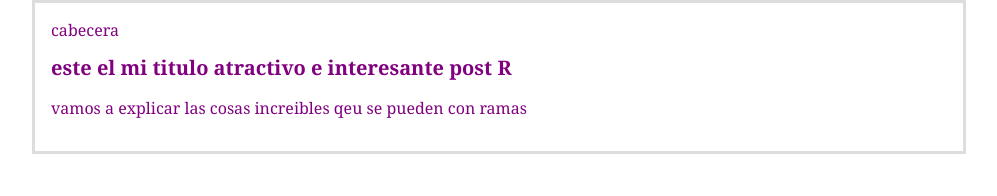
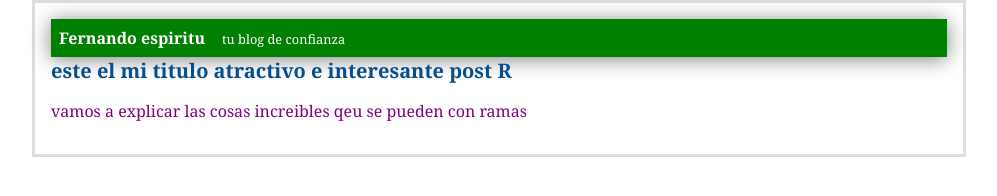
Before and after one commit to espiritu1/platzi-github, a plain HTML site: page index.html in a window 1280 px wide. Shown: the whole page, without its empty margins (141-1138 px from the left). Drawn offline with Linux system fonts and the light colour scheme.

Commit message:
finalizada la cebrcera con diseño verde

```diff
--- a/index.html
+++ b/index.html
@@ -11,7 +11,8 @@
 <body>
     <div id="container">
         <div id="cabecera">
-            cabecera
+            Fernando espiritu
+            <span id="tagline">tu blog de confianza</span>
 
         </div>
         <div id="post">
--- a/style.css
+++ b/style.css
@@ -7,15 +7,35 @@ body{
     margin: 0;
     padding: 0;
 }
+
+#cabecera
+{
+    background: green;
+    box-shadow: 0px 2px 20px 0px rgba(0,0,0,0.5);
+    color: rgb(255, 255, 255);
+    font-weight: bold;
+    margin: 0;
+    padding: 0.5em;
+}
+
+#cabecera #tagline
+{
+    padding: 0 0 0 1em;
+    font-weight: normal;
+    font-size: 0.8em;
+}
+
 #container{
     width: 70%;
     padding: 1em;
     text-align: left;
-    border: 3px solid #DDD;
+    border: 3px solid rgb(221, 221, 221);
     margin: 0 auto;
 
 }
 
 #container h1{
     font-size: 20px;
+    color: rgb(6, 79, 142);
+    margin:0;
 }
```
